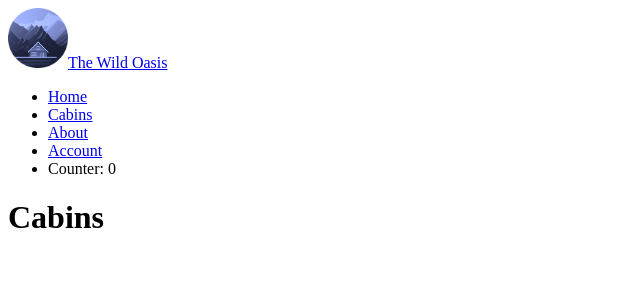
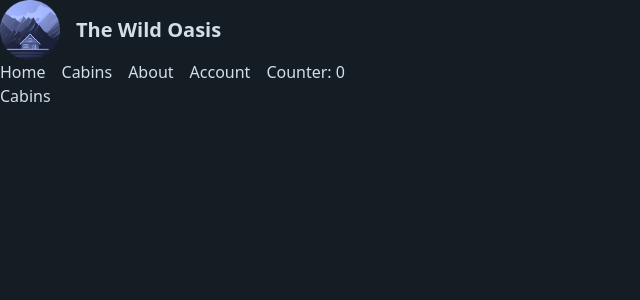
Before and after one commit to gervais-amoah/the-wild-oasis_front-office, a Next.js app: page /cabins in a window 1280 px wide. Shown: the top 300 px of the page, without its empty margins (0-640 px from the left). Built offline with nearby package versions, Linux system fonts and the light colour scheme.

Commit message:
Configure TailwindCSS and Add HeroIcons

```diff
--- a/app/layout.tsx
+++ b/app/layout.tsx
@@ -1,6 +1,7 @@
 import Logo from '@/components/Logo';
 import Navigations from '@/components/Navigations';
 import { ClickProvider } from '@/context/counter';
+import '@/styles/globals.css';
 
 export const metadata = {
   title: 'The Wild Oasis',
@@ -14,7 +15,7 @@
 }) {
   return (
     <html lang="en">
-      <body>
+      <body className="bg-primary-950 text-primary-100 min-h-screen">
         <ClickProvider>
           <header>
             <Logo />
--- a/components/Navigations.tsx
+++ b/components/Navigations.tsx
@@ -7,7 +7,7 @@
 export default function Navigations() {
   const { clickCount } = useClickContext();
   return (
-    <ul>
+    <ul className="flex gap-4">
       <li>
         <Link href="/">Home</Link>
       </li>
--- a/tailwind.config.ts
+++ b/tailwind.config.ts
@@ -1,16 +1,40 @@
-import type { Config } from "tailwindcss";
+import type { Config } from 'tailwindcss';
 
 const config: Config = {
   content: [
-    "./pages/**/*.{js,ts,jsx,tsx,mdx}",
-    "./components/**/*.{js,ts,jsx,tsx,mdx}",
-    "./app/**/*.{js,ts,jsx,tsx,mdx}",
+    './pages/**/*.{js,ts,jsx,tsx,mdx}',
+    './components/**/*.{js,ts,jsx,tsx,mdx}',
+    './app/**/*.{js,ts,jsx,tsx,mdx}',
   ],
   theme: {
     extend: {
       colors: {
-        background: "var(--background)",
-        foreground: "var(--foreground)",
+        primary: {
+          50: '#E1E8EF',
+          100: '#D4DEE7',
+          200: '#B7C7D7',
+          300: '#99B0C7',
+          400: '#7C99B6',
+          500: '#5E82A6',
+          600: '#4C6B8A',
+          700: '#3C546C',
+          800: '#2C3D4F',
+          900: '#1B2631',
+          950: '#141C24',
+        },
+        accent: {
+          50: '#FAF5F0',
+          100: '#F4ECE1',
+          200: '#E8D6BF',
+          300: '#DDC2A2',
+          400: '#D2AF84',
+          500: '#C69963',
+          600: '#B78343',
+          700: '#926835',
+          800: '#6C4D28',
+          900: '#4B351B',
+          950: '#382814',
+        },
       },
     },
   },
```
Also changed, not shown: package.json (+6 -5 lines), 1 other file (tests, documents, lock files or other folders).
